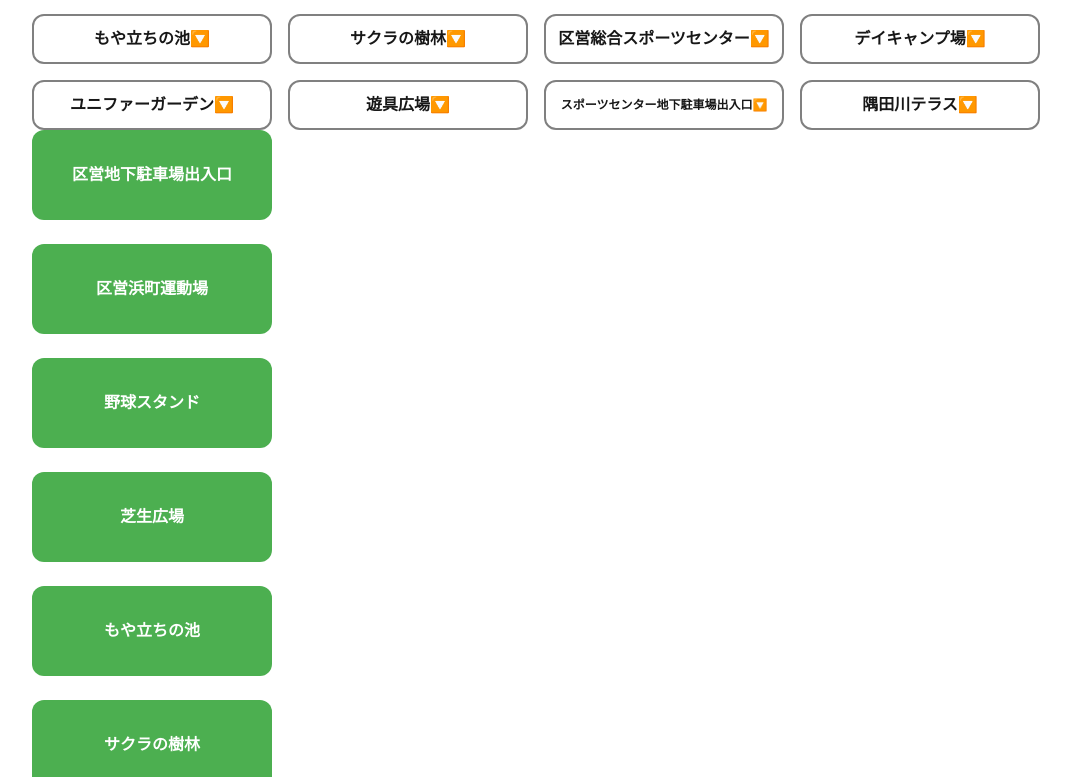
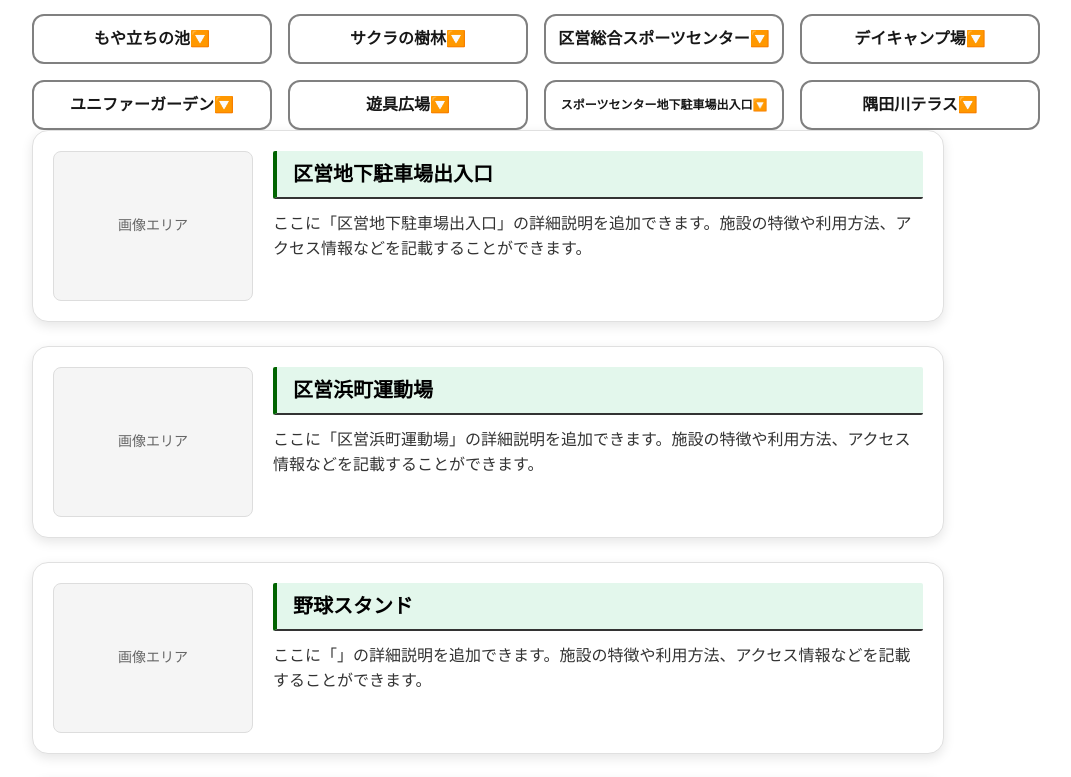
Before and after one commit to ENGEI-Dev-Team/park_map, a Next.js app in the folder park_map_app/: page / in a window 1280 px wide. Shown: the part 1803-2580 px from the top of the page, without its empty margins (152-1223 px from the left). Built offline with nearby package versions, Linux system fonts and the light colour scheme.

Commit message:
完成途中のプルリク

```diff
--- a/park_map_app/app/api/users/route.ts
+++ b/park_map_app/app/api/users/route.ts
@@ -0,0 +1,5 @@
+import { NextResponse } from 'next/server';
+
+export async function GET() {
+  return NextResponse.json({ message: 'Users API endpoint' });
+}
--- /dev/null
+++ b/park_map_app/app/components/SpotList.tsx
@@ -0,0 +1,145 @@
+"use client";
+
+import React from "react";
+
+interface SpotData {
+  id: string;
+  label: string;
+  image?: string;
+}
+
+interface SpotListProps {
+  spots: SpotData[];
+  refs: React.MutableRefObject<(HTMLDivElement | null)[]>;
+}
+
+const SpotImage = ({ src, alt }: { src?: string; alt?: string }) => {
+  const imageStyle = {
+    width: "200px",
+    height: "150px",
+    backgroundColor: "#f5f5f5",
+    borderRadius: "8px",
+    flexShrink: 0,
+    display: "flex",
+    alignItems: "center",
+    justifyContent: "center",
+    fontSize: "14px",
+    color: "#666",
+    border: "1px solid #ddd",
+  };
+
+  if (src) {
+    return (
+      <img
+        src={src}
+        alt={alt || "スポット画像"}
+        style={{
+          ...imageStyle,
+          objectFit: "cover" as const,
+          backgroundColor: "transparent",
+        }}
+      />
+    );
+  }
+
+  return <div style={imageStyle}>画像エリア</div>;
+};
+
+const SpotContent = ({ title, description }: { title: string; description: string }) => {
+  return (
+    <div
+      style={{
+        flex: 1,
+        display: "flex",
+        flexDirection: "column",
+        gap: "12px",
+      }}
+    >
+      <h2
+        style={{
+          margin: 0,
+          fontSize: "20px",
+          fontWeight: "bold",
+          color: "black",
+          borderBottom: "2px solid #333",
+          paddingBottom: "8px",
+        }}
+      >
+        {title}
+      </h2>
+      <p
+        style={{
+          margin: 0,
+          fontWeight: "normal",
+          lineHeight: "1.6",
+          fontSize: "16px",
+          color: "#333",
+        }}
+      >
+        {description}
+      </p>
+    </div>
+  );
+};
+
+const SpotCard = React.forwardRef<HTMLDivElement, { spot: SpotData }>(
+  ({ spot }, ref) => {
+    const title = spot.label.replace(/🔽/, "");
+    const description = `ここに「${spot.label
+      .replace(/^[^区市町村]+/, "")
+      .replace(
+        /🔽/,
+        ""
+      )}」の詳細説明を追加できます。施設の特徴や利用方法、アクセス情報などを記載することができます。`;
+
+    return (
+      <div
+        ref={ref}
+        style={{
+          width: "100%",
+          maxWidth: "1000px",
+          backgroundColor: "white",
+          borderRadius: "16px",
+          color: "black",
+          boxShadow: "0 4px 12px rgba(0,0,0,0.1)",
+          padding: "20px",
+          display: "flex",
+          flexDirection: "row",
+          gap: "20px",
+          alignItems: "flex-start",
+          border: "1px solid #e0e0e0",
+        }}
+      >
+        <SpotImage src={spot.image} alt={title} />
+        <SpotContent title={title} description={description} />
+      </div>
+    );
+  }
+);
+
+SpotCard.displayName = "SpotCard";
+
+export function SpotList({ spots, refs }: SpotListProps) {
+  return (
+    <div
+      style={{
+        display: "flex",
+        flexDirection: "column",
+        alignItems: "flex-start",
+        gap: "24px",
+      }}
+    >
+      {spots.map((spot, index) => (
+        <SpotCard
+          key={spot.id || index}
+          ref={(el: HTMLDivElement | null) => {
+            refs.current[index] = el;
+          }}
+          spot={spot}
+        />
+      ))}
+    </div>
+  );
+}
+
+export { SpotList as default };
--- a/park_map_app/app/components/detail/detail.tsx
+++ b/park_map_app/app/components/detail/detail.tsx
@@ -2,7 +2,6 @@ import React from 'react'
 import Content from './parts/Content'
 import ContentData from './parts/contentData'
 import NationalFacilities from './parts/NationalFacilities'
-import styles from './parts/Detail.module.css'
 
 const Detail = () => {
   return (
--- a/park_map_app/app/page.tsx
+++ b/park_map_app/app/page.tsx
@@ -2,11 +2,11 @@
 
 import React, { useState, useRef } from "react";
 import Header from "../components/Header";
-import Image from "next/image";
 import Detail from "@/app/components/detail/detail";
 import "./globals.css";
 import { MovieControl } from "@/components/moviecontrol";
 import { MapModal } from "@/components/mapModal";
+import SpotList from "./components/SpotList";
 
 export default function App() {
   const [isOpen, setIsOpen] = useState(false);
@@ -59,29 +59,7 @@ export default function App() {
     fontSize: "12px",
   };
 
-  const greenBoxStyle = {
-    width: "240px",
-    height: "90px",
-    backgroundColor: "#4caf50",
-    borderRadius: "12px",
-    display: "flex",
-    alignItems: "center",
-    justifyContent: "center",
-    color: "white",
-    fontWeight: "bold",
-    textAlign: "center" as const,
-    whiteSpace: "pre-wrap" as const,
-    padding: "8px",
-  };
 
-  const containerStyle = {
-    width: "960px",
-    marginLeft: "auto",
-    marginRight: "auto",
-    display: "flex",
-    flexDirection: "column" as const,
-    gap: "40px",
-  };
 
   return (
     <div className="min-h-screen">
@@ -152,23 +130,14 @@ export default function App() {
           ))}
         </div>
 
-        {/* スクロール先スポット */}
-        <div
-          style={{
-            display: "flex",
-            flexDirection: "column",
-            alignItems: "flex-start",
-            gap: "24px",
-          }}
-        >
-          {scrollLabels.map((label, i) => (
-            <div key={i} ref={(el) => { boxRefs.current[i] = el; }} style={greenBoxStyle}>
-              {label.replace(/🔽/, "")}
-            </div>
-          ))}
-        </div>
       </div>
-
+          <SpotList
+            spots={scrollLabels.map((label, index) => ({
+              id: `spot-${index}`,
+              label: label
+            }))}
+            refs={boxRefs}
+          />
       {/* 詳細コンポーネント */}
 
       <Detail />
```
